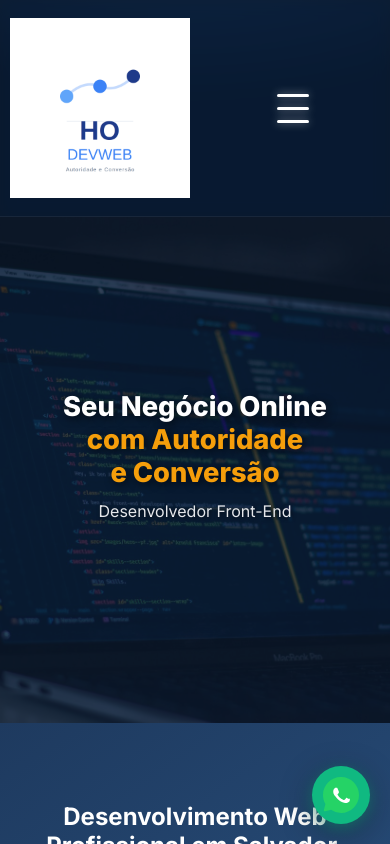
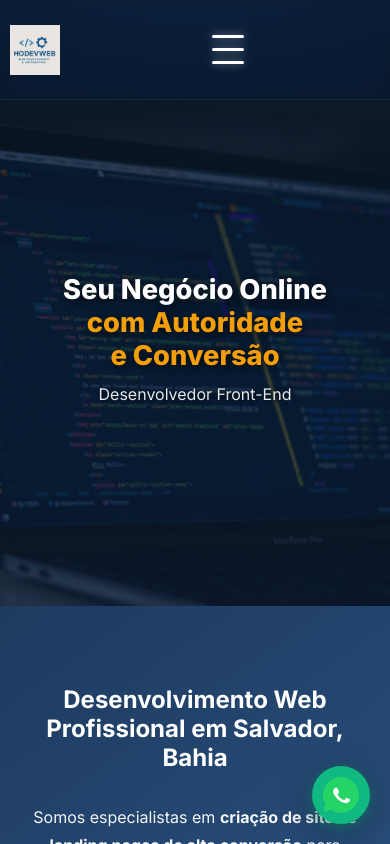
Before and after one commit to hhudsonoliveira/hodevweb, a website built with webpack: page web/index.html in a window 390 px wide. Built offline with nearby package versions, Linux system fonts and the light colour scheme.

Commit message:
Revert "feat: Atualizar logo e favicon do site com nova identidade visual"
This reverts commit 677fd2a148abb53e6a174eed660c1e47b312dcb0.

```diff
--- a/web/index.html
+++ b/web/index.html
@@ -14,8 +14,8 @@
   <meta charset="utf-8" />
 
   <!-- Favicon -->
-  <link rel="icon" type="image/png" href="/assets/favicon-hodevweb.png">
-  <link rel="apple-touch-icon" href="/assets/favicon-hodevweb.png">
+  <link rel="icon" type="image/svg+xml" href="/favicon.svg">
+  <link rel="alternate icon" href="/favicon.ico">
 
   <!-- PWA Manifest -->
   <link rel="manifest" href="/manifest.json">
@@ -96,7 +96,7 @@
     "@type": "ProfessionalService",
     "name": "HodevWeb",
     "description": "Desenvolvimento de Sites, Landing Pages e Automações",
-    "image": "https://hodevweb.com.br/assets/logo-hodevweb.png",
+    "image": "https://hodevweb.com.br/assets/logo.png",
     "address": {
       "@type": "PostalAddress",
       "streetAddress": "Avenida Tancredo Neves",
@@ -172,7 +172,7 @@
   <header class="header">
     <div class="header__container container">
       <a href="#" class="header__brand" aria-label="Logo Hodevweb">
-        <img src="./assets/logo-hodevweb.png" alt="Logo Hodevweb" class="logo" width="180" height="auto" />
+        <img src="./assets/Logo.png" alt="Logo Hodevweb" class="logo" width="50" height="50" />
       </a>
 
       <nav class="nav" aria-label="Principal">
--- a/web/style/index.css
+++ b/web/style/index.css
@@ -1264,11 +1264,6 @@ body.page {
     padding: 30px 0;
   }
 
-  /* Logo responsiva em mobile */
-  .logo {
-    width: 140px;
-  }
-
   /* Menu hambúrguer extra visível em telas pequenas */
   .nav__bar {
     background: var(--neutral-white) !important;
@@ -1292,9 +1287,8 @@ body.page {
 }
 
 .logo {
-  width: 180px;
+  width: 50px;
   height: auto;
-  max-width: 100%;
 }
 
 .title-image {
```
Also changed, not shown: web/assets/favicon-hodevweb.png (deleted), web/assets/logo-hodevweb.png (deleted).
